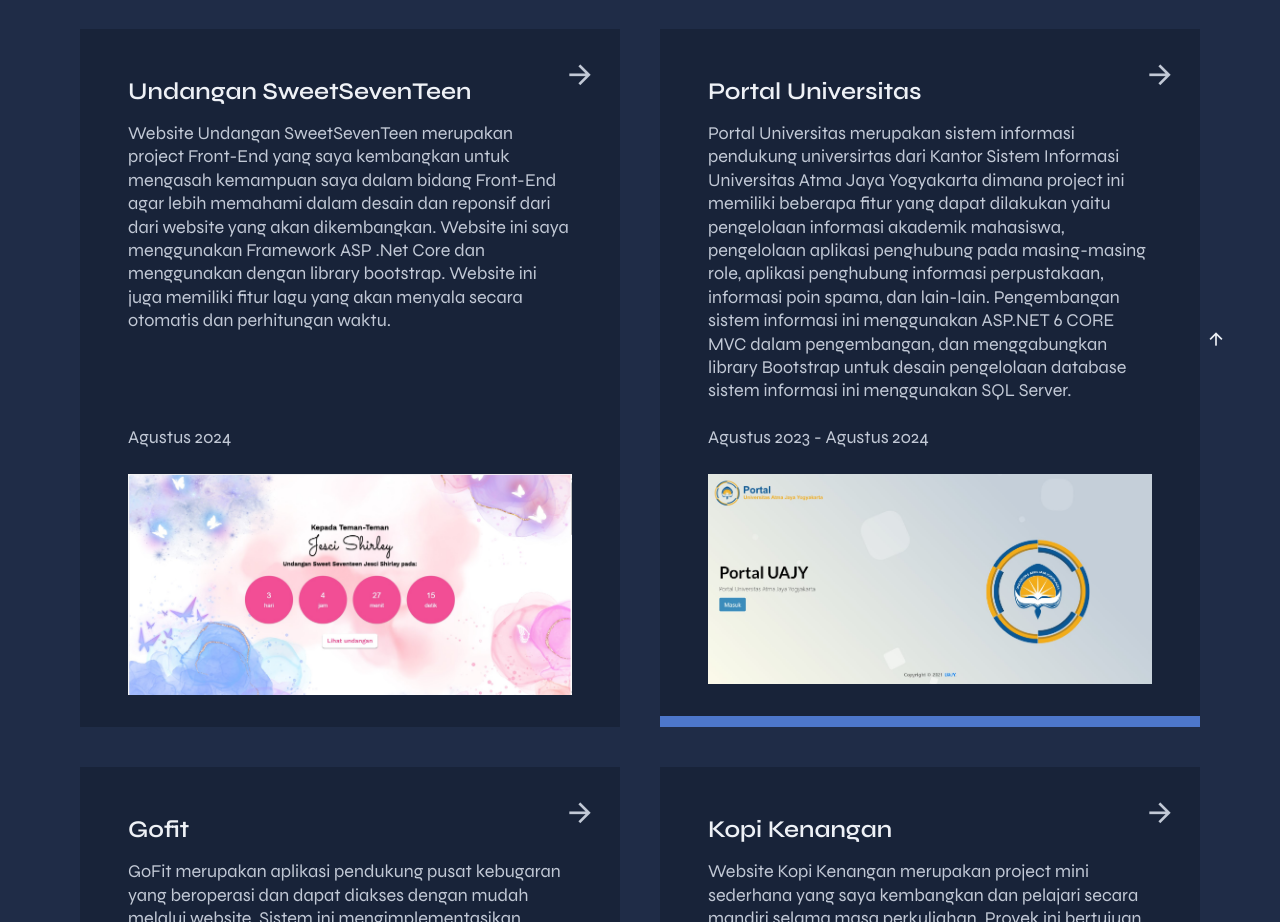
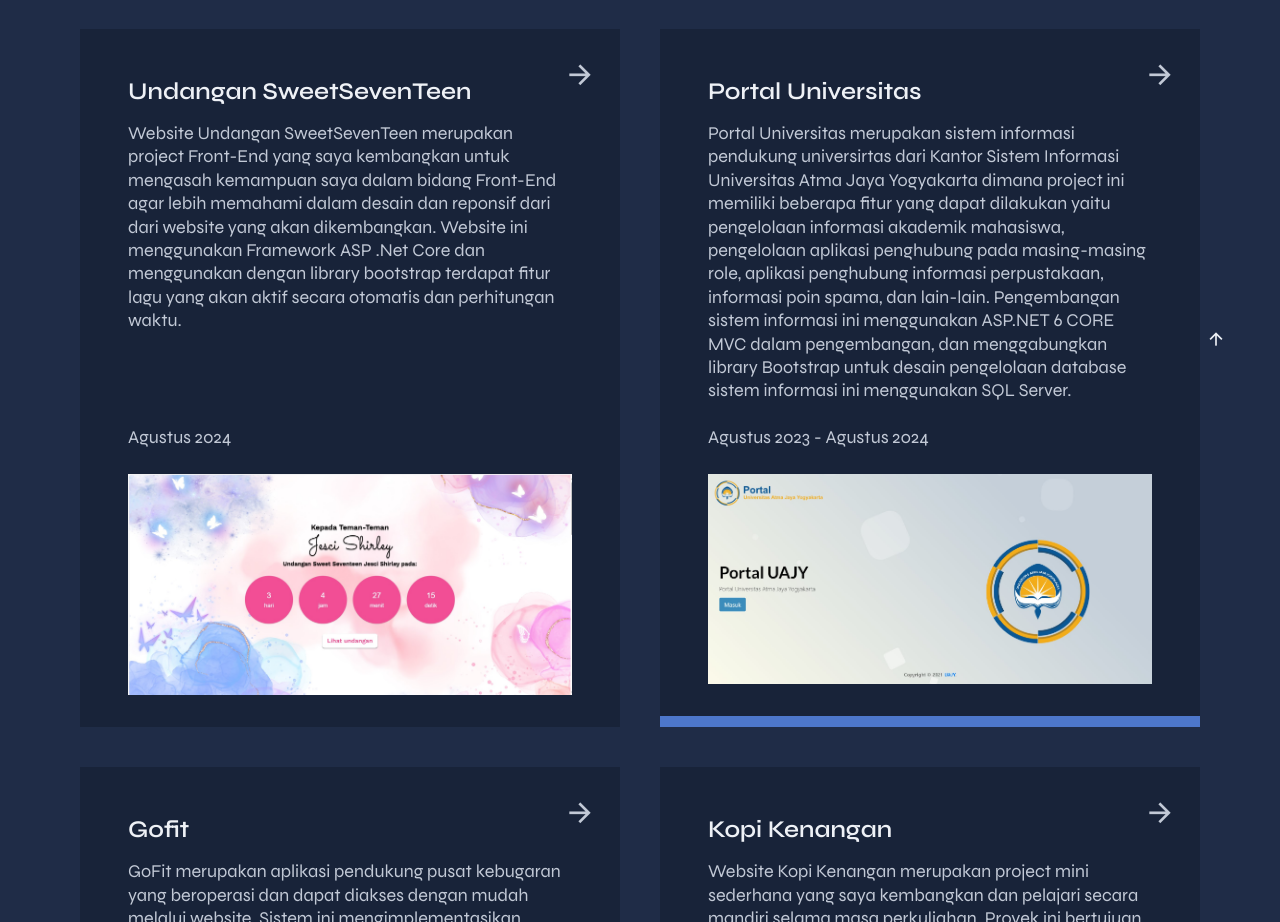
Before and after one commit to henriRBT/Project-portofolio, a plain HTML site: page index.html in a window 1280 px wide. Shown: the part 844-1766 px from the top of the page. Drawn offline with nearby package versions, Linux system fonts and the light colour scheme.

Commit message:
update cv

```diff
--- a/index.html
+++ b/index.html
@@ -95,8 +95,8 @@
               <h2 class="work_title">Undangan SweetSevenTeen</h2>
               <p class="work_description">
                 Website Undangan SweetSevenTeen merupakan project Front-End yang saya kembangkan untuk mengasah kemampuan saya dalam bidang Front-End
-                agar lebih memahami dalam desain dan reponsif dari dari website yang akan dikembangkan. Website ini saya menggunakan Framework ASP .Net Core dan menggunakan
-                dengan library bootstrap. Website ini juga memiliki fitur lagu yang akan menyala secara otomatis dan perhitungan waktu.
+                agar lebih memahami dalam desain dan reponsif dari dari website yang akan dikembangkan. Website ini menggunakan Framework ASP .Net Core dan menggunakan
+                dengan library bootstrap terdapat fitur lagu yang akan aktif secara otomatis dan perhitungan waktu.
                 <br />
                 <br />
                 <br />
```
